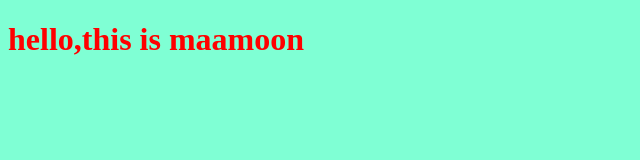
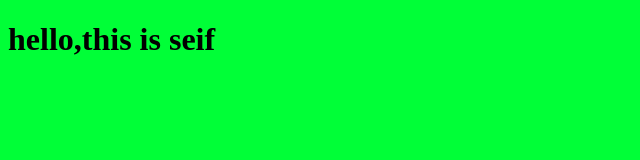
Before and after one commit to elgarhy2023/myproject, a plain HTML site: page index.html in a window 1280 px wide. Shown: the whole page, without its empty margins (0-640 px from the left). Drawn offline with Linux system fonts and the light colour scheme.

Commit message:
changing style for the title

```diff
--- a/index.html
+++ b/index.html
@@ -7,7 +7,7 @@
     <link rel="stylesheet" href="style.css">
 </head>
 <body>
-<h1>hello,this is maamoon</h1>
+<h1>hello,this is seif</h1>
 <script src="app.js"></script>
 
 </body>
--- a/style.css
+++ b/style.css
@@ -1,6 +1,6 @@
 h1{
-color:red;
+color:black;
 }
 body{
-    background-color: aquamarine;
+    background-color: rgb(0, 255, 55);
 }
```
